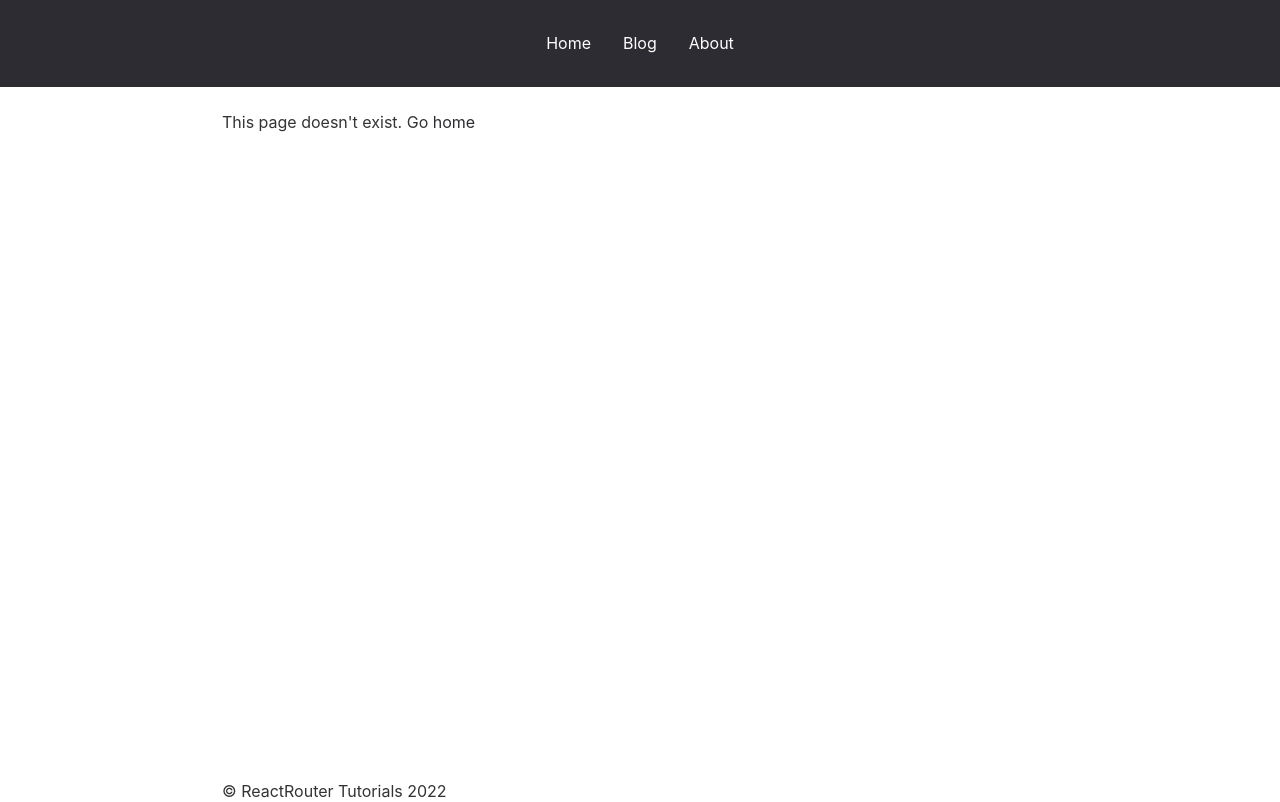
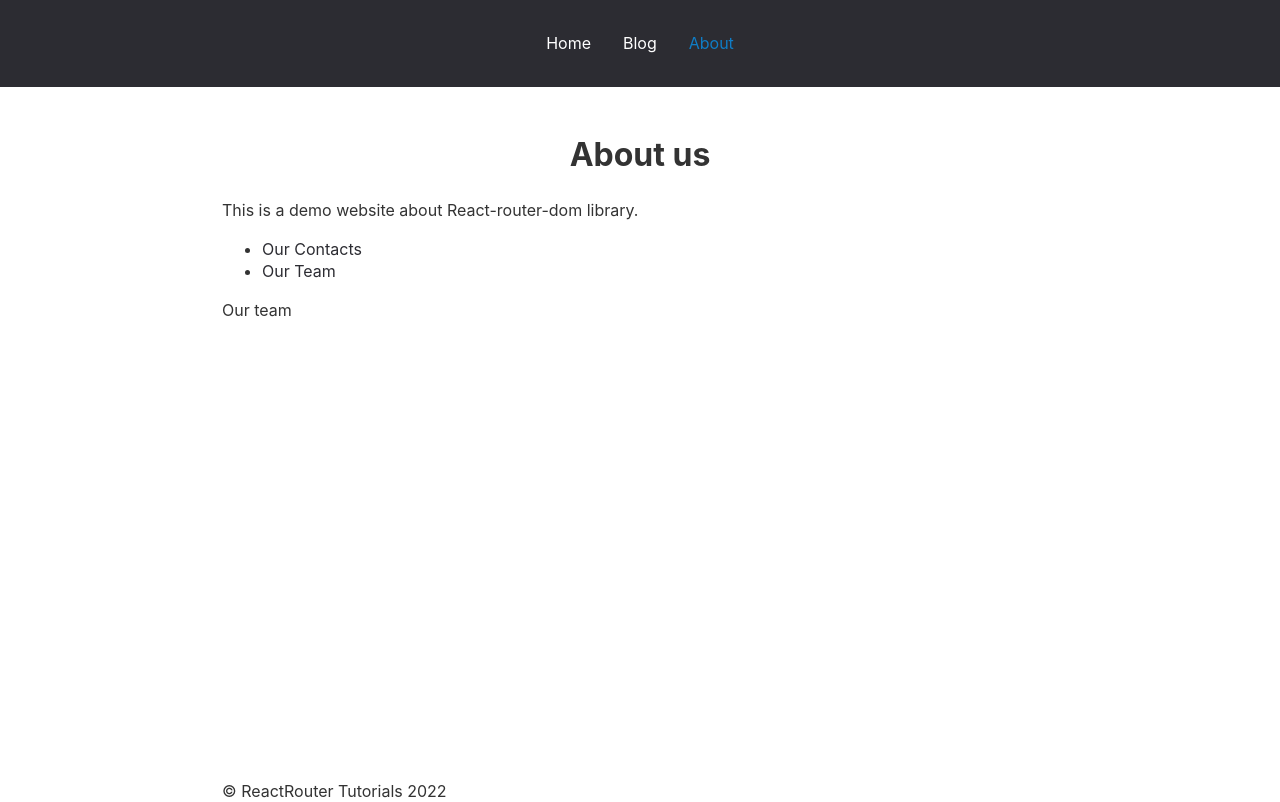
Before and after one commit to svensktutby/react-router-v6, a React (Create React App) app: page /about/team in a window 1280 px wide. Built offline with nearby package versions, Linux system fonts and the light colour scheme.

Commit message:
feat: add nested routes

```diff
--- a/src/App.jsx
+++ b/src/App.jsx
@@ -19,7 +19,10 @@
             <Routes>
                 <Route path="/" element={<Layout />}>
                     <Route index element={<Home />} />
-                    <Route path="about" element={<About />} />
+                    <Route path="about" element={<About />}>
+                        <Route path="contacts" element={<p>Our contact</p>} />
+                        <Route path="team" element={<p>Our team</p>} />
+                    </Route>
                     <Route path="about-us" element={<Navigate to="/about" replace />} />
                     <Route path="posts" element={<Blog />} />
                     <Route path="posts/:id" element={<SinglePost />} />
--- a/src/components/CustomLink.jsx
+++ b/src/components/CustomLink.jsx
@@ -1,7 +1,10 @@
 import { Link, useMatch } from 'react-router-dom';
 
 const CustomLink = ({ children, to, ...props }) => {
-    const match = useMatch(to);
+    const match = useMatch({
+        path: to,
+        end: to.length === 1, // length of / (home page)
+    });
 
     return (
         <Link to={to} style={{ color: match ? 'var(--color-active)' : '#fff' }} {...props}>
--- a/src/pages/About.jsx
+++ b/src/pages/About.jsx
@@ -1,8 +1,24 @@
+import { Link, Outlet } from 'react-router-dom';
+
 const About = () => {
     return (
         <div>
             <h1>About us</h1>
             <p>This is a demo website about React-router-dom library.</p>
+            <ul>
+                <li>
+                    <Link to="contacts">Our Contacts</Link>
+                </li>
+                <li>
+                    <Link to="team">Our Team</Link>
+                </li>
+            </ul>
+
+            {/* <Routes>
+                <Route path="contacts" element={<p>Our contact</p>} />
+                <Route path="team" element={<p>Our team</p>} />
+            </Routes> */}
+            <Outlet />
         </div>
     );
 };
```
